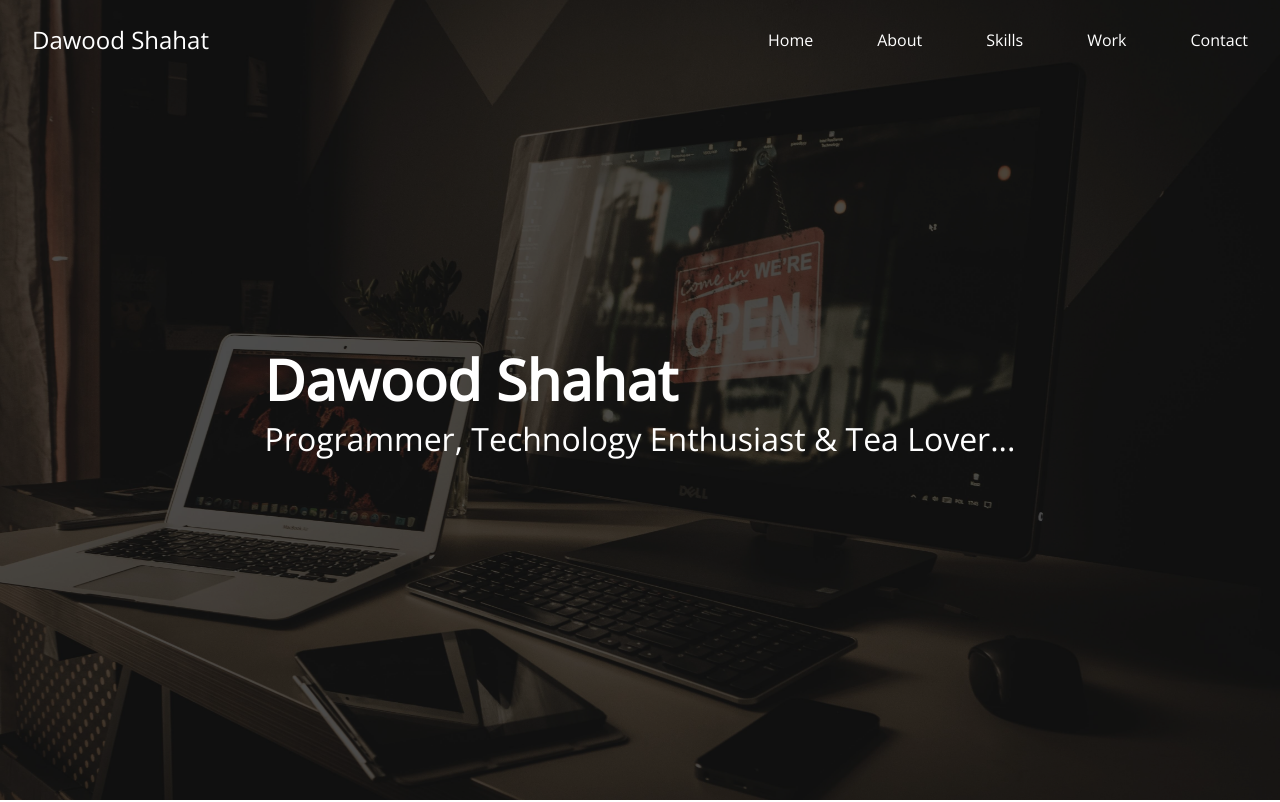
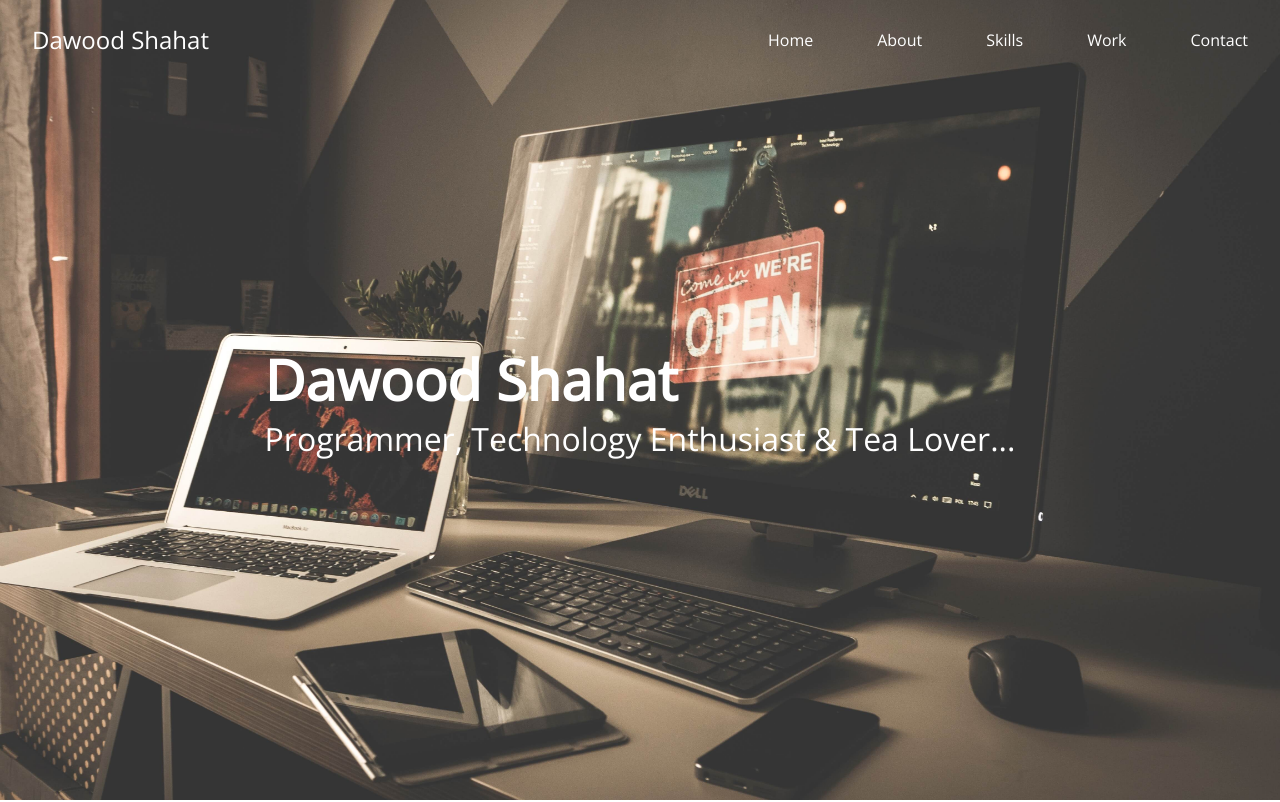
Before and after one commit to DawoodShahat/dawoodshahat-portfolio, a website: page index.html in a window 1280 px wide. Shown: the top 802 px of the page. Drawn offline with nearby package versions, Linux system fonts and the light colour scheme.

Commit message:
removed overlay

```diff
--- a/package.json
+++ b/package.json
@@ -4,7 +4,7 @@
   "description": "site were you can showcase your work.",
   "main": "index.js",
   "scripts": {
-    "sass": "node-sass -w scss/ -o dist/css --recursive"
+    "sass": "node-sass -w scss/ -o css/ --recursive"
   },
   "author": "Dawood Shahat",
   "license": "MIT",
--- a/scss/_home.scss
+++ b/scss/_home.scss
@@ -2,7 +2,6 @@
 .home {
 
     height: 100vh;
-    width: 100%;
     color: #fff;
     background: url('../assets/business.jpg');
     background-size: cover;
@@ -11,13 +10,13 @@
     @include centerXY;
 
     // overlay
-    &:after {
-        content: "";
-        position: absolute;
-        background: rgba(#000, 0.7);
-        height: 100vh;
-        width: 100%;
-    }
+//    &:after {
+ //       content: "";
+  //      position: absolute;
+   //     background: rgba(#000, 0.7);
+    //    height: 100vh;
+     //   width: 100%;
+   // }
 
     .description {
         z-index: 3;
```
Also changed, not shown: css/main.css.
